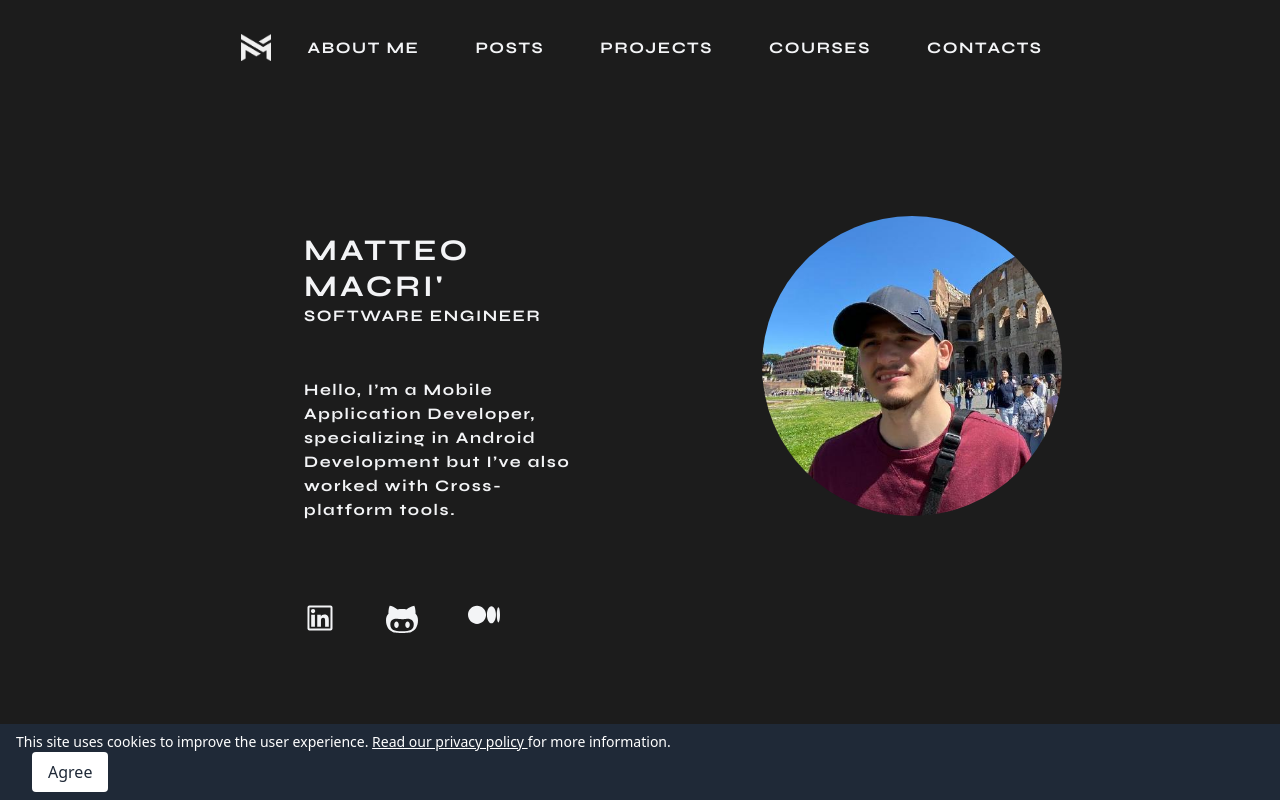
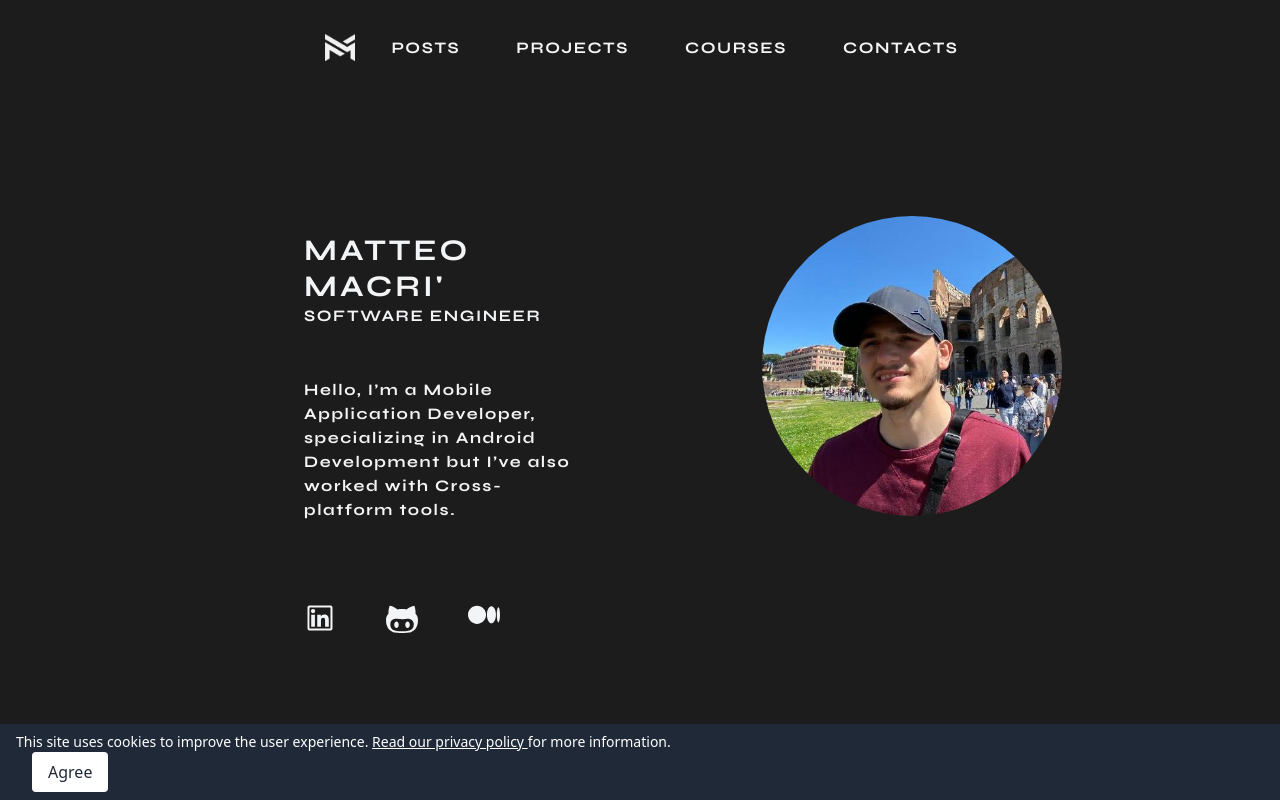
Before and after one commit to matteomacri18/site, a React (Create React App) app: page /#/ in a window 1280 px wide. Shown: the top 800 px of the page. Built offline with nearby package versions, Linux system fonts and the light colour scheme.

Commit message:
Removed about section

```diff
--- a/src/components/Navbar.jsx
+++ b/src/components/Navbar.jsx
@@ -39,9 +39,9 @@ const Navbar = () => {
                 <Link to={'/'}>
                   <img className="mx-auto" src={logo} style={{ width: 30, paddingTop: 6 }} />
                 </Link>
-                <Link to={'/about'}>
+                {/* <Link to={'/about'}>
                   <p className="text-gray-100 hover:text-[#999999] block rounded-md px-5 py-2 font-syne tracking-widest leading-1 font-bold whitespace-nowrap">ABOUT ME</p>
-                </Link>
+                </Link> */}
                 <Link to={'/posts'}>
                   <p className="text-gray-100 hover:text-[#999999] rounded-md px-5 py-2 font-syne tracking-widest leading-1 font-bold">POSTS</p>
                 </Link>
@@ -63,9 +63,9 @@ const Navbar = () => {
       <div className={isMobileMenuOpen ? 'sm:hidden block' : 'hidden sm:hidden'} id="mobile-menu">
         <div className="space-y-1 px-2 pb-3 pt-2">
           {/* Current: "bg-gray-900 text-white", Default: "text-gray-300 hover:bg-gray-700 hover:text-white" */}
-          <Link to={'/about'}>
+          {/* <Link to={'/about'}>
             <p className="text-gray-100 hover:text-[#999999] block rounded-md px-5 py-2 font-syne tracking-widest leading-1 font-bold" aria-current="page">ABOUT ME</p>
-          </Link>
+          </Link> */}
           <Link to={'/posts'}>
             <p className="text-gray-100 hover:text-[#999999] rounded-md px-5 py-2 font-syne tracking-widest leading-1 font-bold">POSTS</p>
           </Link>
```
